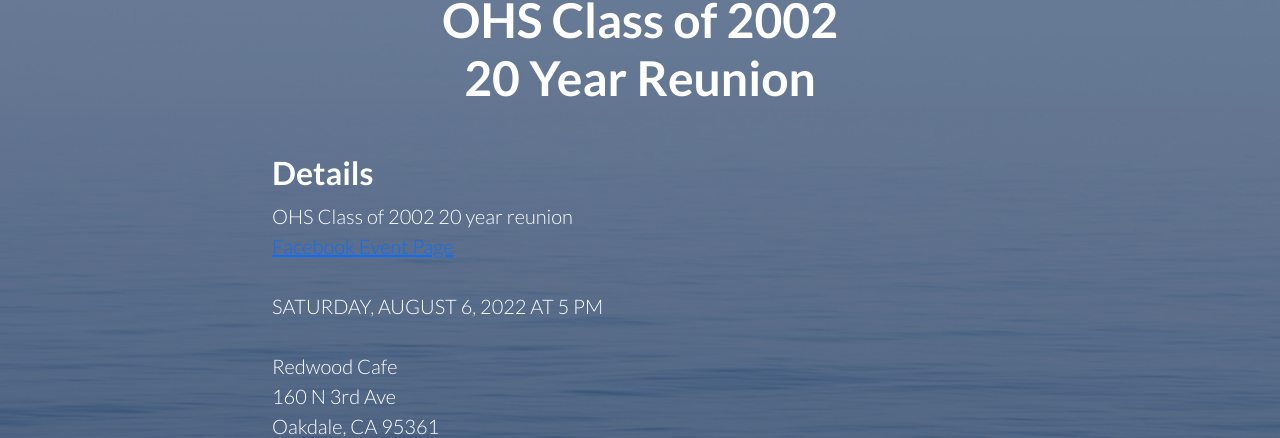
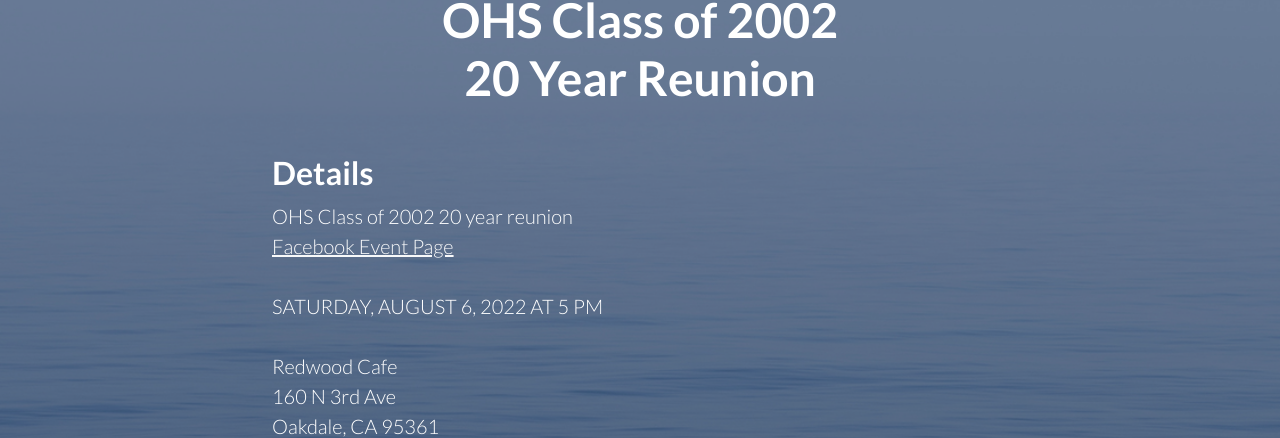
Before and after one commit to dk-dev/ohs2002.github.io, a plain HTML site: page index.html in a window 1280 px wide. Shown: the part 358-796 px from the top of the page. Drawn offline with nearby package versions, Linux system fonts and the light colour scheme.

Commit message:
Add files via upload

```diff
--- a/index.html
+++ b/index.html
@@ -27,7 +27,7 @@
 									<div class="col-lg-30 order-lg-1 my-auto showcase-text">
 										<h2>Details</h2>
 										<p class="lead mb-0">OHS Class of 2002 20 year reunion</p>
-										<p class="lead mb-0"><a href="https://www.facebook.com/events/1138672670272202">Facebook Event Page</a></p>
+										<p class="lead mb-0"><a href="https://www.facebook.com/events/1138672670272202" class="link-light">Facebook Event Page</a></p>
 										<p class="lead mb-0">&nbsp;</p>
 										<p class="lead mb-0">SATURDAY, AUGUST 6, 2022 AT 5 PM
 										<p class="lead mb-0">&nbsp;</p>
```
